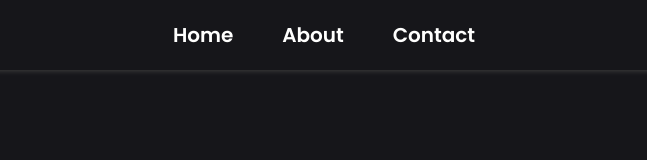
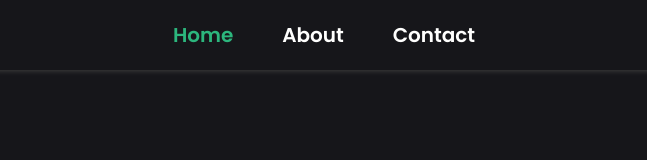
Before and after one commit to jonni595/portflolio, a React (Vite) app: page / in a window 1280 px wide. Shown: the top 160 px of the page, without its empty margins (316-963 px from the left). Built offline with nearby package versions, Linux system fonts and the light colour scheme.

Commit message:
update navbar

```diff
--- a/src/css/style.css
+++ b/src/css/style.css
@@ -435,5 +435,8 @@ nav > a:hover::before {
   transform-origin: left;
   transform: scaleX(1);
 }
+nav a.active {
+  color: #2cb67d;
+}
 
 /*# sourceMappingURL=style.css.map */
--- a/src/sass/layout/_navbar.scss
+++ b/src/sass/layout/_navbar.scss
@@ -30,4 +30,8 @@ nav {
       transform: scaleX(1);
     }
   }
+
+  a.active {
+    color: set.$tertiary;
+  }
 }
```
Also changed, not shown: 1 other file (tests, documents, lock files or other folders).
